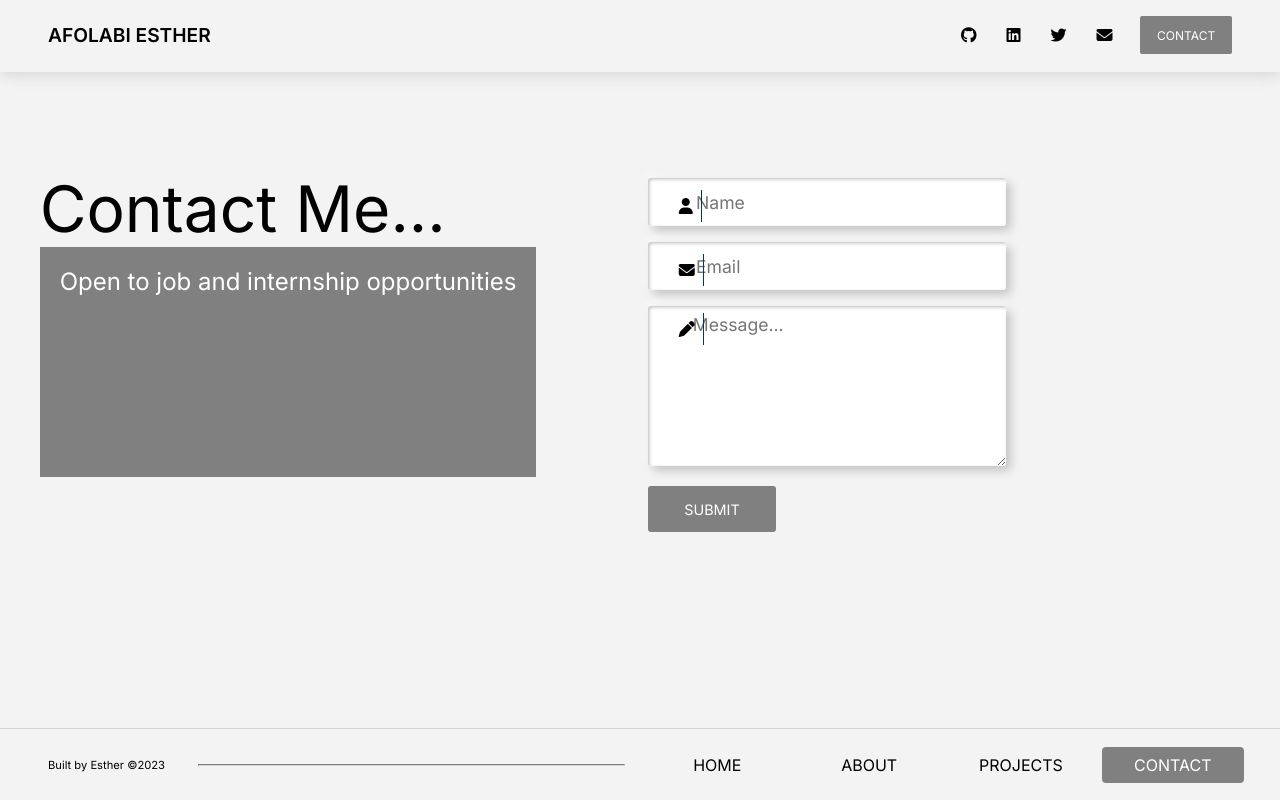
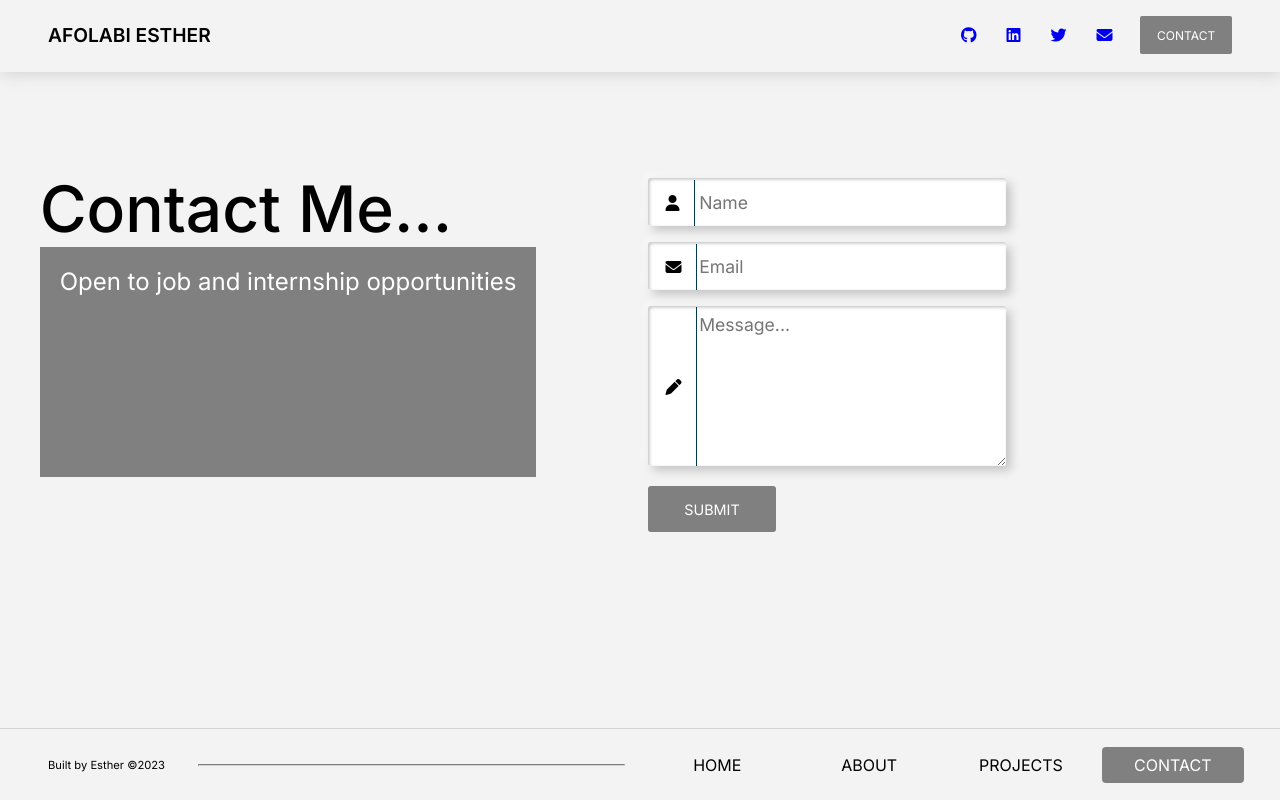
Before and after one commit to Hestia-Arc/react-portfolio, a React (Create React App) app: page /contact in a window 1280 px wide. Built offline with nearby package versions, Linux system fonts and the light colour scheme.

Commit message:
Update project section

```diff
--- a/src/App.css
+++ b/src/App.css
@@ -84,6 +84,13 @@ nav {
   color: #fff;
   font-size: 0.75rem;
 }
+.nav-btn a {
+  text-decoration: none;
+  color: #fff;
+}
+.nav-btn a:hover {
+  opacity: 0.7;
+}
 .header-inner {
   height: 82%;
   display: flex;
@@ -155,6 +162,7 @@ footer {
 .header-tag2 {
   font-size: 4.5rem;
   font-weight: 700;
+  text-shadow: 3px 3px 3px black;
 }
 .header-tag-job {
   border-bottom: 1.8px solid #aa054a75;
@@ -162,7 +170,7 @@ footer {
 .header-tagline {
   font-size: 1.8rem;
   color: #55696d;
-  font-weight: 200;
+  font-weight: 300;
 }
 .header-button-container {
   margin-top: 1rem;
@@ -219,14 +227,17 @@ footer {
   margin: 0 auto;
 }
 .who-content {
-  border: 1px solid black;
+  border: 1px solid #fff;
+  border-bottom: none;
+  border-right: none;
   margin-left: 25%;
   margin-top: 5%;
-  height: 80%;
+  height: 94%;
   color: #fff;
 }
 .skill-content {
-  border: 1px solid black;
+  border: 2px solid #fff;
+
   margin-right: 25%;
   margin-bottom: 5%;
   height: 80%;
@@ -266,46 +277,54 @@ footer {
 .project-title {
   text-align: center;
   font-size: 4rem;
-  border: 1px solid black;
-  width: 15%;
+  /* border: 1px solid black; */
+  width: 19%;
+  font-weight: 600;
+  margin-top: 1rem;
 }
 .project-container {
   width: 80%;
   height: 100%;
+  /* border: 1px solid black; */
+}
+.project-flex-one {
+  /* border: 1px solid black; */
+  height: 100%;
+  width: 100%;
+  display: flex;
+  align-items: center;
+  justify-content: space-around;
+}
+/* .project-flex-two {
   border: 1px solid black;
+  height: 38%;
+  width: 50%;
+} */
+.box {
+  background-color: rgba(128, 128, 128, 0.274);
+  height: 90%;
+  width: 45%;
+  border-radius: 5px;
+  box-shadow: 7px 10px 10px -3px grey;
 }
+.box-image {
+  width: 100%;
+  height: 60%;
+  display: block;
+  margin: 0 auto;
 
-/* .box-1 {
-  grid-row: 1 / 2;
-  grid-column: 1 / 2;
-}
-.box-2 {
-  grid-row: 2 / 3;
-  grid-column: 1 / 2;
-
-} */
-/* .box-3 {grid-area: box-3;} */
-/* .box-4 {grid-area: box-4;} */
-/* .box-5 {grid-area: box-5;} */
-/* .box-6 {grid-area: box-6;} */
-
-.box {
-  background-color: #fff7ec;
-  height: 16rem;
-  width: 96%;
-  margin: 1rem auto;
-  margin-bottom: 0;
 }
 .box-content {
-  text-align: center;
+  padding: 1rem 1.5rem;
 }
-.box-image {
-  width: 70%;
-  display: block;
-  margin: 0 auto;
-  padding-block-start: 1rem;
+.box-tag {
+  font-size: 2rem;
+  font-weight: 600;
+  /* margin-top: 1rem; */
 }
-
+.box-paragraph {
+  margin-top: 1rem;
+}
 
 /* ------------------------------------------ */
 /* Contact section */
@@ -330,6 +349,7 @@ footer {
 }
 .contact-tag {
   font-size: 4rem;
+  font-weight: 500;
 }
 .contact-tagline {
   font-size: 1.5em;
@@ -353,25 +373,6 @@ footer {
   width: 80%;
 
 }
-/* icon inside input section */
-.input-container {
-  position: relative;
-}
-.icon-i {
-  position: absolute;
-  top: 30%;
-  left: 6%;
-  padding: 0.5rem;
-  border-right: 1px solid #003c49;
-}
-.shift {
-  top: 8%;
-
-}
-.input-i {
-  padding-left: 3rem;
-}
-/* ends  */
 input, textarea {
   height: 3rem;
   width: 70%;
@@ -387,9 +388,42 @@ input, textarea {
   color: #808080;
   border: 0;
 }
+/* icon inside input section */
+.input-container {
+  position: relative;
+}
+.input-i {
+  padding-left: 10%;
+}
+.icon-i {
+  position: absolute;
+  top: 15%;
+  left: 5%;
+  height: 72%;
+  padding-right: 0.9rem;
+  border-right: 1px solid #003c49;
+  display: flex;
+  align-items: center;
+}
+.icon-i-message {
+  position: absolute;
+  top: 5%;
+  left: 5%;
+  height: 88%;
+  padding-right: 0.9rem;
+  border-right: 1px solid #003c49;
+  display: flex;
+  align-items: center;
+}
+.input-i-message {
+  padding: 0.5rem 0;
+  padding-left: 10%;
+}
+/* ends  */
+
 .message {
   height: 10rem;
-  padding: 0.5rem 0.5rem 0 2.8rem;
+
 }
 textarea {
   /* width: 77%; */
--- a/src/App.js
+++ b/src/App.js
@@ -1,5 +1,5 @@
 import './App.css';
-import { Routes, Route, NavLink } from 'react-router-dom'
+import { Routes, Route, NavLink, Link } from 'react-router-dom'
 import Home from './components/Home'
 import About from './components/About'
 import Contact from './components/Contact'
@@ -31,12 +31,12 @@ function App() {
               <div className='nav-menu'>
                   {/* Social Icons */}
                   <div className="top-icon">
-                      <span><i className="fa-brands fa-github icon"></i></span>
-                      <span><i className="fa-brands fa-linkedin icon"></i></span>
-                      <span><i className="fa-brands fa-twitter icon"></i></span>
-                      <span><i className="fa-solid fa-envelope icon"></i></span>
+                      <span><a href='https://github.com/Hestia-Arc' target='blank'><i className="fa-brands fa-github icon"></i></a></span>
+                      <span><a href='https://www.linkedin.com/in/hestiaarc00' target='blank'><i className="fa-brands fa-linkedin icon"></i></a></span>
+                      <span><a href='https://twitter.com/arc_hestia00' target='blank'><i className="fa-brands fa-twitter icon"></i></a></span>
+                      <span><a href='mailto:hestia.dev005@gmail.com'><i className="fa-solid fa-envelope icon"></i></a></span>
                   </div>
-                  <div className='nav-btn'>Contact</div>
+                  <div className='nav-btn'><Link to='contact'>Contact</Link></div>
               </div>
           </nav>
 
--- a/src/components/Contact.js
+++ b/src/components/Contact.js
@@ -24,8 +24,8 @@ export default function Contact() {
                     <input type="text" className="email input-i" placeholder="Email" />
                 </div>
                 <div className="input-container">
-                    <i className="fa-solid fa-pen icon-i shift"></i>
-                    <textarea className="message input-i" rows="" cols="" placeholder="Message..."></textarea>
+                    <i className="fa-solid fa-pen icon-i-message"></i>
+                    <textarea className="input-i-message message" rows="" cols="" placeholder="Message..."></textarea>
 
                 </div>
 
--- a/src/components/Project.js
+++ b/src/components/Project.js
@@ -1,5 +1,6 @@
 import React from 'react'
 // import { Outlet, Link } from 'react-router-dom'
+import picture from '../images/picture.jpg'
 
 export default function Project() {
   return (
@@ -10,20 +11,25 @@ export default function Project() {
           {/* main */}
           <div className="project-container">
 
-              {/* <div className="box box-1">
-                  <img src="images/picture.jpg" alt="logo" className="box-image" />
+                <div className='project-flex-one'>
+                    <div className="box box-1">
+                        <img src={picture} alt="logo" className="box-image" />
                         <div className="box-content">
-                      <h3>To Do App</h3>
-                      <p>A application for keeping track of expenses</p>
+                            <div className='box-tag'>Book Review Application</div>
+                            <p className='box-paragraph'>An application for Readers to share books they've read</p>
                         </div>
                     </div>
                     <div className="box box-2" >
-                  <img src="images/picture.jpg" alt="" className="box-image" />
+                        <img src={picture} alt="" className="box-image" />
                         <div className="box-content">
-                      <h3>Weather App</h3>
-                      <p>A application for keeping track of expenses</p>
+                            <div className='box-tag'>Admin Dashboard</div>
+                            <p className='box-paragraph'>An application for keeping track of your App</p>
                         </div>
                     </div>
+                </div>
+
+
+             {/* <div className='project-flex-two'>
                 <div className="box box-3" >
                     <img src="images/picture.jpg" alt="" className="box-image" />
                     <div className="box-content">
@@ -38,20 +44,8 @@ export default function Project() {
                         <p>A application for keeping track of expenses</p>
                     </div>
                 </div>
-              <div className="box box-5">
-                  <img src="images/picture.jpg" alt="" className="box-image" />
-                  <div class="box-content">
-                      <h3>Photography Website</h3>
-                      <p>A application for keeping track of expenses</p>
              </div>
-              </div>
-              <div className="box box-6">
-                  <img src="images/picture.jpg" alt="" className="box-image" />
-                  <div className="box-content">
-                      <h3>E-commerce App</h3>
-                      <p>A application for keeping track of expenses</p>
-                  </div>
-              </div> */}
+               */}
           </div>
 
     </div>
```
Lines whose indentation alone changed are shown as unchanged.
